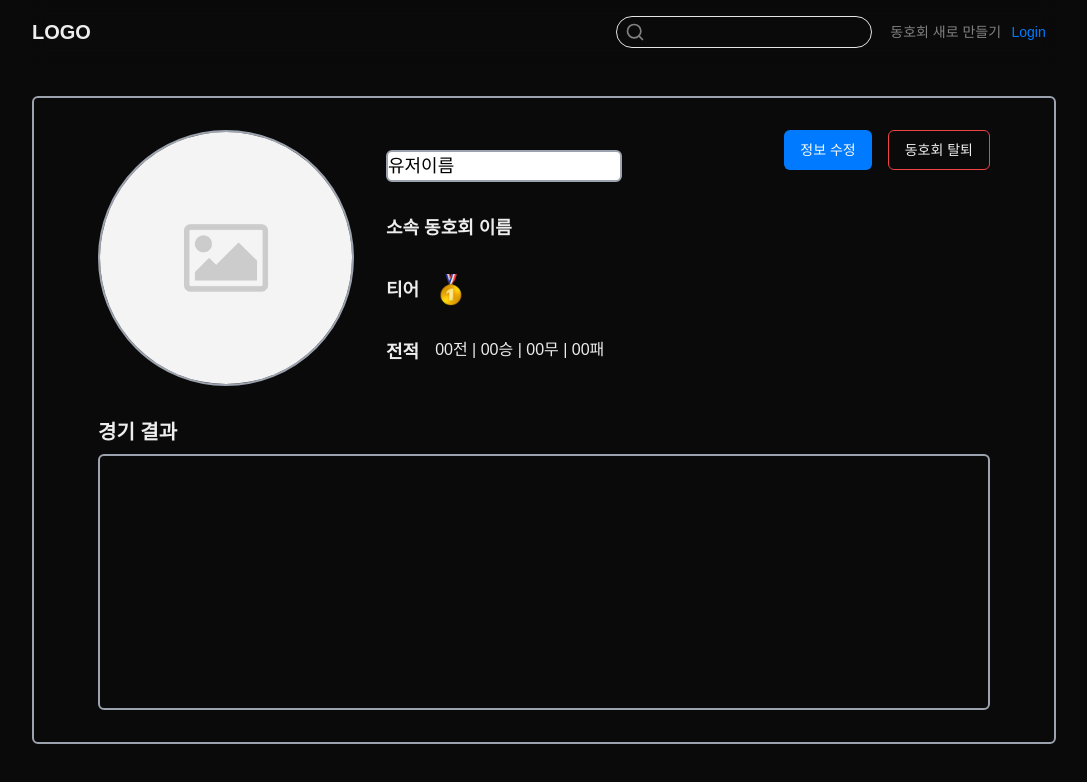
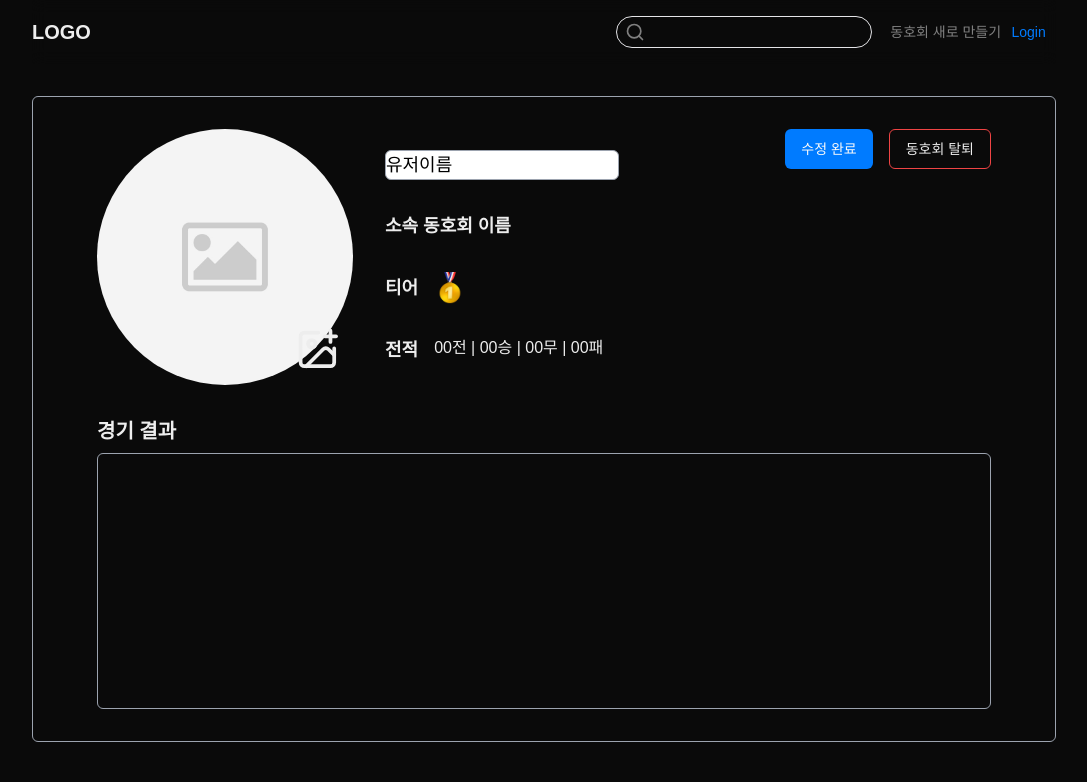
Before and after one commit to Kernel360/F2_PLAY_BADMINTON_FE, a Next.js app: page /my in a window 1280 px wide. Both pictures are taken after a click on the button "정보 수정". Shown: the top 782 px of the page, without its empty margins (96-1183 px from the left). Built offline with nearby package versions, Linux system fonts and the light colour scheme.

Commit message:
refactor: 수정 페이지 UI 수정

```diff
--- a/app/(header)/my/page.tsx
+++ b/app/(header)/my/page.tsx
@@ -1,6 +1,8 @@
 "use client";
 
 import { Button } from "@/components/ui/Button";
+import IconButton from "@/components/ui/IconButton";
+import { ImagePlus, ImageUp, ScanSearch } from "lucide-react";
 import type React from "react";
 import { useRef, useState } from "react";
 import MyOneGameResult from "./MyOneGameResult";
@@ -34,14 +36,11 @@ function My() {
   };
 
   return (
-    <div className="mt-8 px-16 py-8 border-2 border-gray-400 rounded-md">
+    <div className="mt-8 px-16 py-8 border border-gray-400 rounded-md">
       <div className="flex justify-between">
         <div className="flex items-center gap-8">
           {infoUpdate ? (
-            <form
-              className="relative w-64 h-64 rounded-full"
-              onSubmit={(e) => e.preventDefault()}
-            >
+            <div className="relative w-64 h-64 rounded-full">
               <button
                 type="button"
                 className="h-full w-full"
@@ -50,7 +49,7 @@ function My() {
                 <img
                   alt="previewImg"
                   src={userImg}
-                  className="object-cover border-2 border-gray-400 w-full h-full rounded-full"
+                  className="object-cover w-full h-full rounded-full"
                 />
               </button>
               <input
@@ -59,7 +58,12 @@ function My() {
                 ref={fileInputRef}
                 onChange={handleImageChange}
               />
-            </form>
+              <div className="absolute bottom-2 right-2">
+                <IconButton color="transparent" size="lg">
+                  <ImagePlus width={"80%"} height={"80%"} />
+                </IconButton>
+              </div>
+            </div>
           ) : (
             <img
               src={userImg}
@@ -72,7 +76,7 @@ function My() {
               {infoUpdate ? (
                 <input
                   type="text"
-                  className="text-black text-lg rounded-md border-2 border-gray-400"
+                  className="text-black text-lg rounded-md border border-gray-400"
                   value={userName}
                   onChange={(e) => setUserName(e.target.value)}
                   maxLength={16}
@@ -99,7 +103,11 @@ function My() {
           </div>
         </div>
         <div className="flex gap-4">
-          <Button onClick={handleInfoUpdate}>정보 수정</Button>
+          {infoUpdate ? (
+            <Button onClick={handleInfoUpdate}>수정 완료</Button>
+          ) : (
+            <Button onClick={handleInfoUpdate}>정보 수정</Button>
+          )}
           <Button
             variant="outline"
             className="border-red-500 hover:bg-red-500/80"
@@ -110,7 +118,7 @@ function My() {
       </div>
       <div className="w-full mt-8">
         <p className="font-bold text-xl">경기 결과</p>
-        <div className="flex flex-col mt-2 w-full h-64 overflow-scroll px-8 py-4 border-2 border-gray-400 rounded-md gap-4">
+        <div className="flex flex-col mt-2 w-full h-64 overflow-scroll px-8 py-4 border border-gray-400 rounded-md gap-4">
           {/* {Array.from({ length: 30 }, (_, index) => (
             <MyOneGameResult key={index} />
           ))} */}
```
